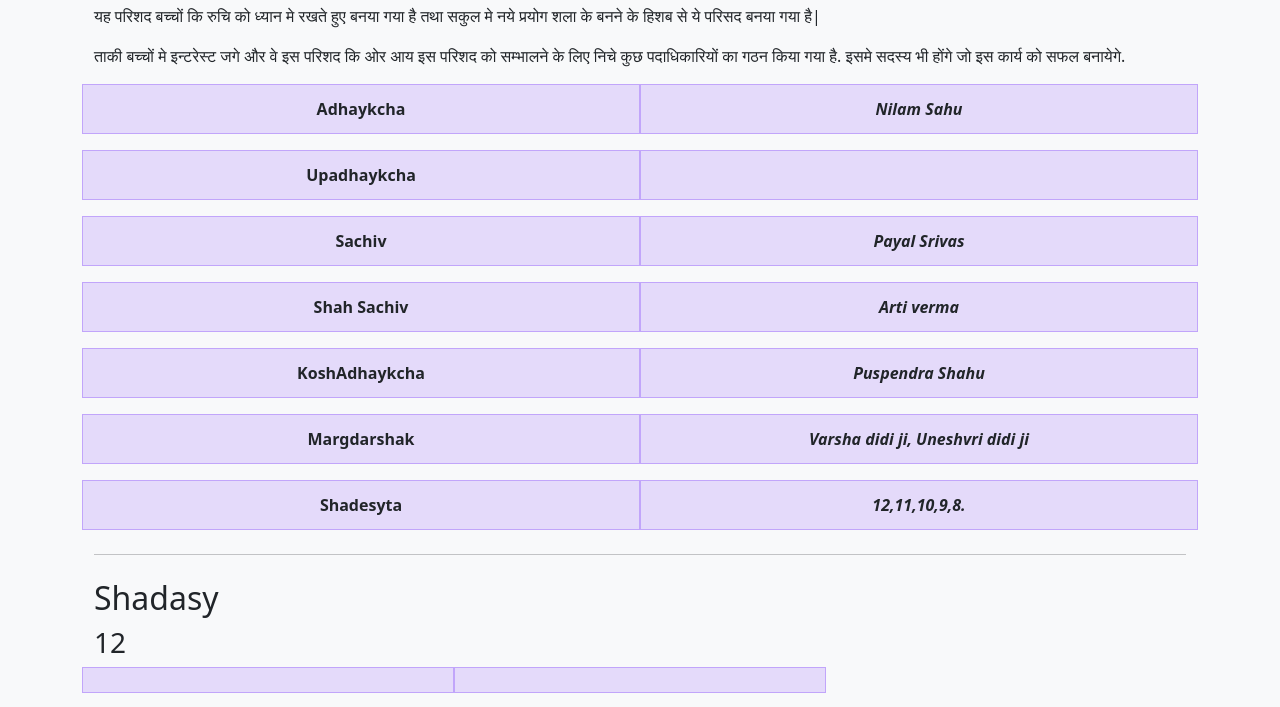
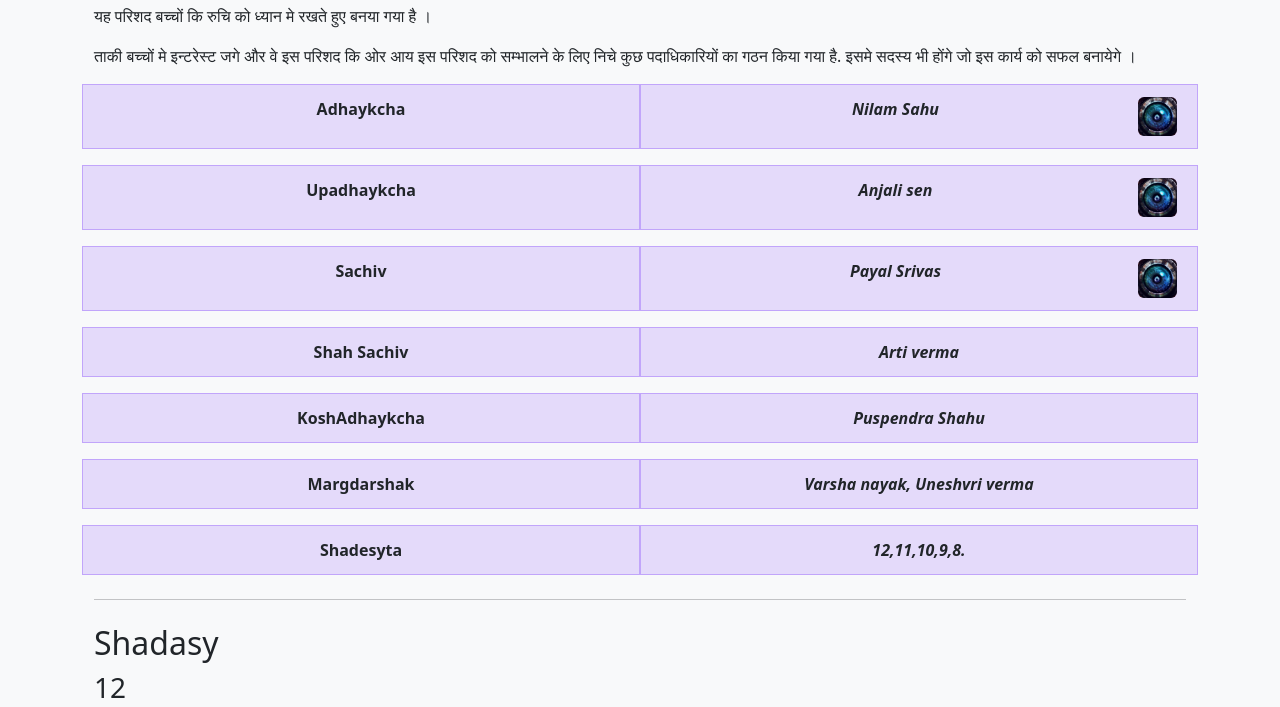
Before and after one commit to gautamnishad/S.s.m.Arjuni, a plain HTML site: page Math/Science.html in a window 1280 px wide. Shown: the part 353-1060 px from the top of the page. Drawn offline with Linux system fonts and the light colour scheme; a script that the page names is missing.

Commit message:
Add files via upload

```diff
--- a/Math/Science.html
+++ b/Math/Science.html
@@ -182,7 +182,7 @@
   <div class="container">
 
     <h1>Sarashovti Shisu Mandir Arjuni</h1>
-    <p class="lead">12वी  तक कि कक्षाऐ है |</p>
+    <p class="lead">संस्कार और संस्कृती का मंदिर, सरस्वती शिशु मंदिर ।</p>
     <p>In these examples the <code>Sharashovti</code>THis web page is officel Sharasvoti shisu mandir arjuni</p>
 
     <hr class="my-4">
@@ -191,20 +191,47 @@
 
     <h2 class="mt-4">Praphullchandr roy vgyan parishad</h2>
     <p>यह परिशद बच्चों कि रुचि को ध्यान मे रखते हुए बनया
-      गया है तथा सकुल मे नये प्रयोग शला के बनने के हिशब से ये परिसद बनया गया है|</p>
-    <p>ताकी बच्चों मे इन्टरेस्ट जगे और वे इस परिशद कि ओर आय इस परिशद को सम्भालने के लिए निचे कुछ पदाधिकारियों का गठन किया गया है. इसमे सदस्य भी होंगे जो इस कार्य को सफल बनायेगे.
+      गया है ।</p>
+    <p>ताकी बच्चों मे इन्टरेस्ट जगे और वे इस परिशद कि ओर आय इस परिशद को सम्भालने के लिए निचे कुछ पदाधिकारियों का गठन किया गया है. इसमे सदस्य भी होंगे जो इस कार्य को सफल बनायेगे ।
     </p>
     <div class="row mb-3 text-center">
-      <div class="col-6 themed-grid-col"><b>Adhaykcha</b></div>
-      <div class="col-6 themed-grid-col"><i><b>Nilam Sahu</b></i></div>
+        <div class="col-6 themed-grid-col"><b>Adhaykcha</b></div>
+
+        <div class="col-6 themed-grid-col">
+          <i><b>Nilam Sahu</b></i>
+
+          <img src="kk.jpg" width="39px" height="39px"class="bd-placeholder-img flex-shrink-0 me-2 rounded" width="32" height="32" role="img" aria-label="Placeholder: 32x32" align="right">
+
+
+        </div>
     </div>
     <div class="row mb-3 text-center">
       <div class="col-6 themed-grid-col"><b>Upadhaykcha</b></div>
-      <div class="col-6 themed-grid-col"><i><b></b></i></div>
+      <div class="col-6 themed-grid-col"><i><b>Anjali sen</b></i>
+
+        <img src="kk.jpg" width="39px" height="39px"class="bd-placeholder-img flex-shrink-0 me-2 rounded" width="32" height="32" role="img" aria-label="Placeholder: 32x32" align="right">
+
+
+
+      </div>
     </div>
     <div class="row mb-3 text-center">
       <div class="col-6 themed-grid-col"><b>Sachiv</b></div>
-      <div class="col-6 themed-grid-col"><i><b>Payal Srivas</b></i></div>
+      <div class="col-6 themed-grid-col"><i><b>Payal Srivas</b></i>
+
+
+
+
+        <img src="kk.jpg" width="39px" height="39px"class="bd-placeholder-img flex-shrink-0 me-2 rounded" width="32" height="32" role="img" aria-label="Placeholder: 32x32" align="right">
+
+
+
+
+
+
+
+
+      </div>
     </div>
     <div class="row mb-3 text-center">
       <div class="col-6 themed-grid-col"><b>Shah Sachiv</b></div>
@@ -217,7 +244,7 @@
     <div class="row mb-3 text-center">
       <div class="col-6 themed-grid-col"><b>Margdarshak</b></div>
       <div class="col-6 themed-grid-col"><i><b>
-        Varsha didi ji, Uneshvri didi ji
+        Varsha nayak, Uneshvri verma
       </b></i></div>
     </div>
     <div class="row mb-3 text-center">
@@ -234,8 +261,9 @@
 
 
     <div class="row row-cols-1 row-cols-md-3 gx-4 text-center">
-      <div class="col themed-grid-col"></div>
-      <div class="col themed-grid-col"></div>
+      <div class="col themed-grid-col">usha verma</div>
+      <div class="col themed-grid-col">kunal sharma</div>
+
     </div>
 
     <br>
```
Also changed, not shown: Math/Math's.html (+4 -4 lines).
